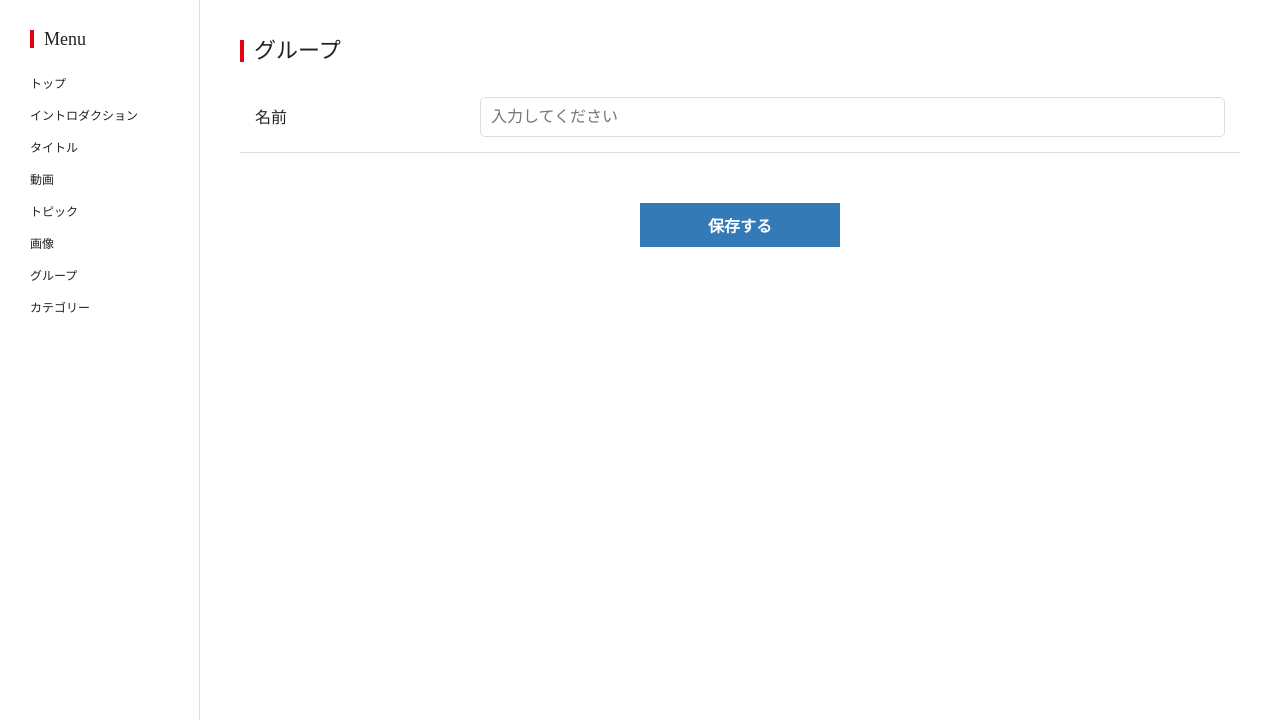
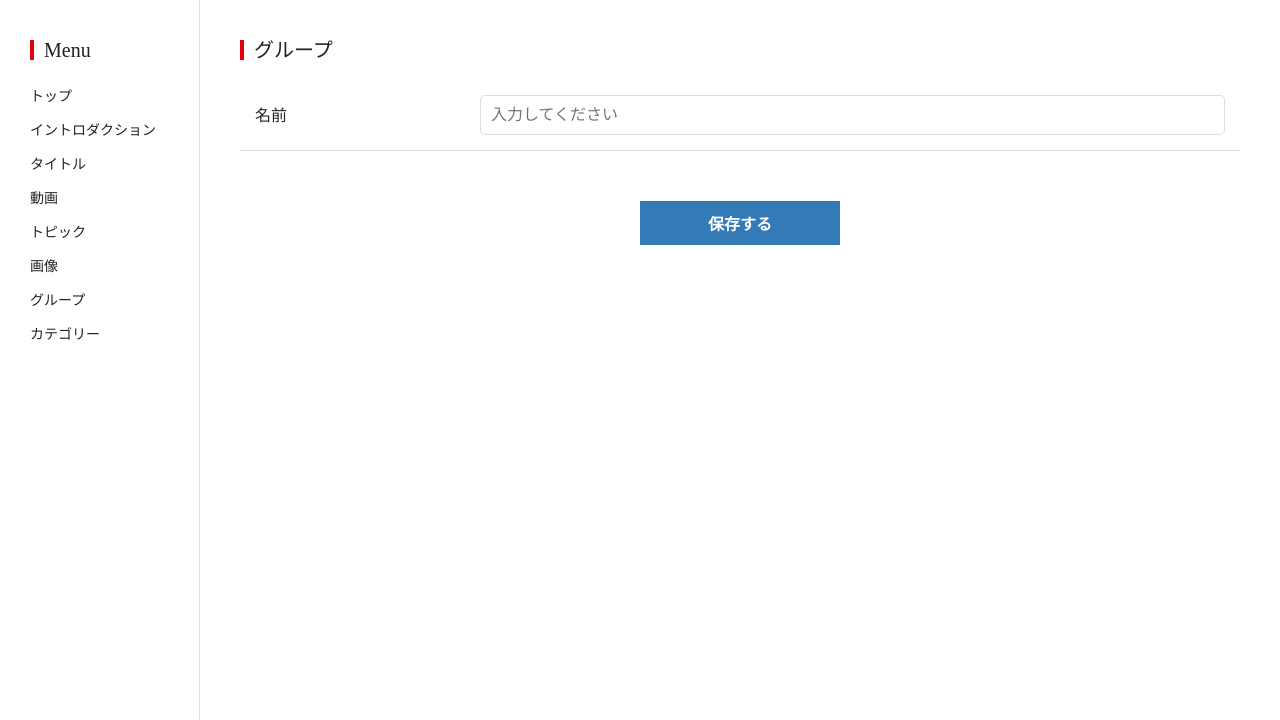
Before and after one commit to ShinjiroMoriya/cms, a Python web app: template templates/group_create.html in a window 1280 px wide. Shown: the part 80-800 px from the top of the page. Run offline with Jinja, Linux system fonts and the light colour scheme; the template is opened without the code that fills it, so the values that code supplies are empty.

Commit message:
make it better

```diff
--- a/resources/scss/style.scss
+++ b/resources/scss/style.scss
@@ -62,23 +62,24 @@
 }
 .side_nav {
     width: 200px;
-    padding: 30px;
+    padding: 40px 30px;
     top: 80px;
     bottom: 0;
     position: fixed;
     background: #fff;
     border-right: 1px solid #ddd;
     box-sizing: border-box;
+    overflow: auto;
 }
 .side_nav_title {
-    font-size: 18px;
+    font-size: 20px;
     margin: 0 0 30px 0;
     padding: 0 0 0 10px;
     border-left: 4px solid #e60012;
 }
 .side_nav_list {
     li {
-        font-size: 12px;
+        font-size: 14px;
         line-height: 1;
         margin: 0 0 20px 0;
         a
@@ -92,7 +93,7 @@
 }
 .page_title
 {
-    font-size: 22px;
+    font-size: 20px;
     border-left: 4px solid #e60012;
     padding: 0 0 0 10px;
     margin: 0 0 20px;
```
Also changed, not shown: assets/css/style.css.
